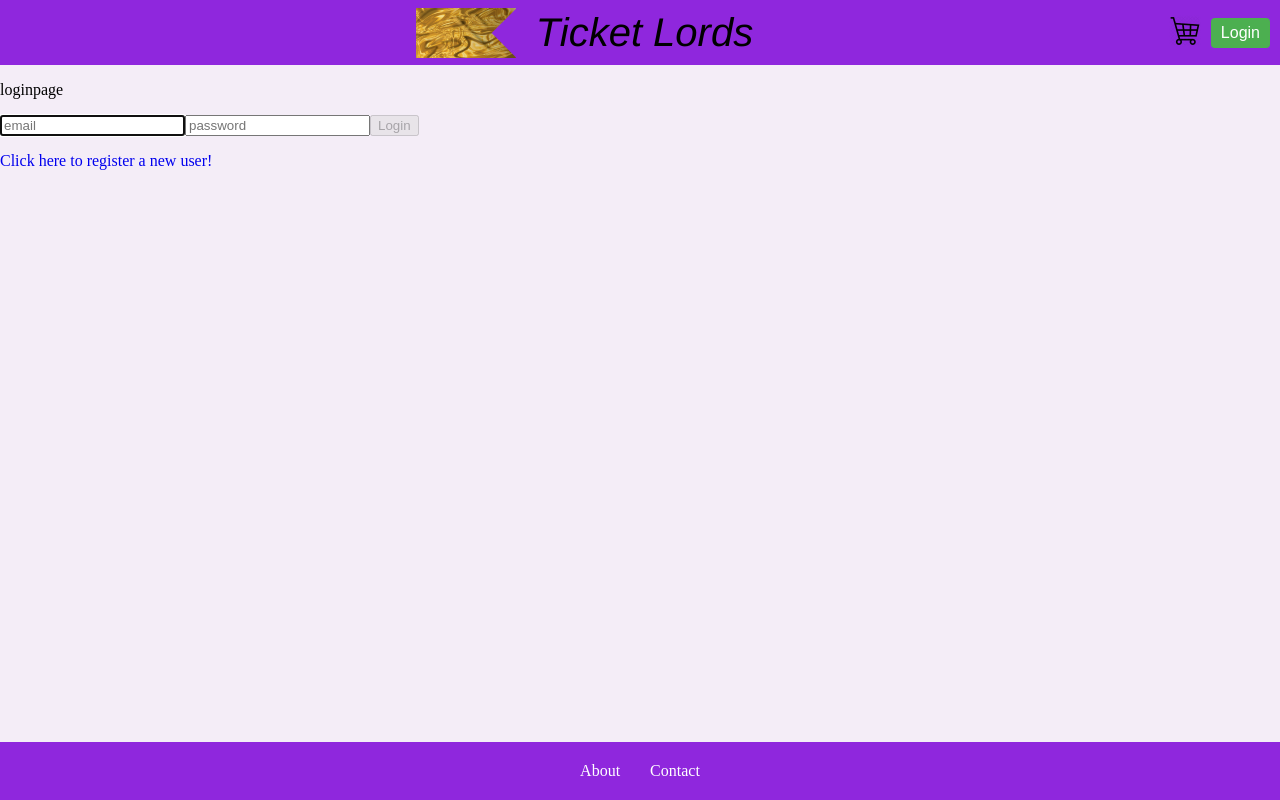
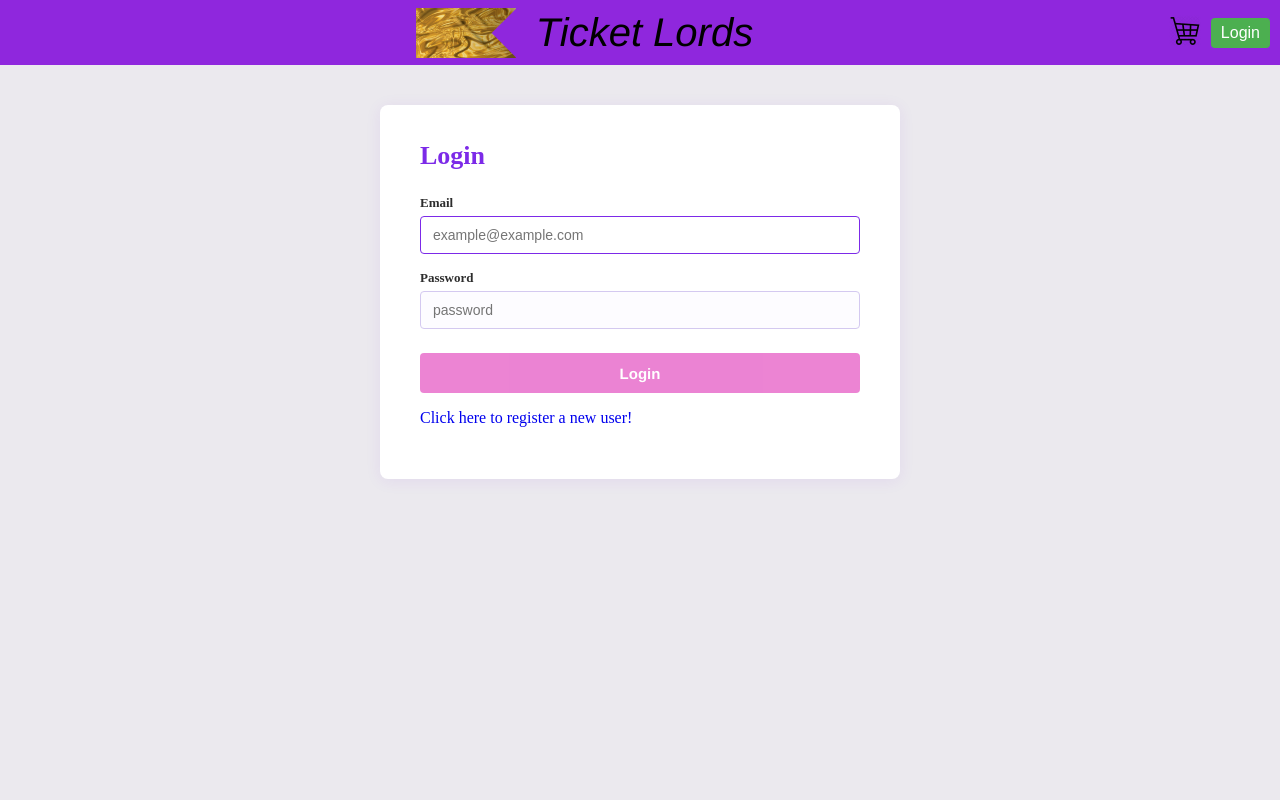
Before and after one commit to IDATA2301/idata2301-ticketlords-group4, a React (Vite) app: page /login in a window 1280 px wide. Shown: the top 800 px of the page. Built offline with nearby package versions, Linux system fonts and the light colour scheme; no server answers.

Commit message:
added styling to login page

```diff
--- a/src/App.tsx
+++ b/src/App.tsx
@@ -3,7 +3,7 @@ import {UnregisteredUserProvider} from "./context/UnregisteredUserContext";
 import Layout from "./components/Layout";
 import HomePage from "./pages/HomePage";
 import EventPage from "./pages/EventPage";
-import AddEventPage from "./pages/addEventPage.tsx";
+import AddEventPage from "./pages/AddEventPage.tsx";
 import LoginPage from "./pages/LoginPage";
 import UserPage from "./pages/UserPage";
 import RegisterUserPage from "./pages/RegisterUserPage";
--- /dev/null
+++ b/src/css/LoginPage.css
@@ -0,0 +1,110 @@
+.login-page {
+  background: #ebe9ee;
+  min-height: 100vh;
+  display: flex;
+  justify-content: center;
+  align-items: flex-start;
+  padding: 40px 16px;
+  box-sizing: border-box;
+}
+
+.login-card {
+  background: white;
+  border-radius: 8px;
+  padding: 36px 40px;
+  width: 100%;
+  max-width: 520px;
+  box-sizing: border-box;
+  box-shadow: 0 2px 16px rgba(124, 42, 232, 0.08);
+}
+
+.login-card h2 {
+  color: #7c2ae8;
+  font-size: 26px;
+  font-weight: 700;
+  margin: 0 0 24px 0;
+}
+
+.login-field {
+  display: flex;
+  flex-direction: column;
+  margin-bottom: 16px;
+}
+
+.login-field label {
+  font-size: 13px;
+  font-weight: 600;
+  color: #2d2d2d;
+  margin-bottom: 5px;
+}
+
+.login-field input {
+  height: 38px;
+  padding: 0 12px;
+  border: 1.5px solid #d4c9f0;
+  border-radius: 4px;
+  font-size: 14px;
+  color: #2d2d2d;
+  background: #fdfcff;
+  outline: none;
+  transition: border-color 0.2s ease;
+  box-sizing: border-box;
+}
+
+.login-field input:focus {
+  border-color: #7c2ae8;
+  background: white;
+}
+
+.login-error {
+  color: red;
+  font-size: 12px;
+  margin: 6px 0 10px 0;
+}
+
+.login-submit {
+  cursor: pointer;
+  background-color: #DF32B6;
+  width: 100%;
+  height: 40px;
+  color: white;
+  font-weight: bold;
+  border: none;
+  border-radius: 4px;
+  font-family: "Franklin Gothic Medium", Arial, sans-serif;
+  font-size: 15px;
+  margin-top: 8px;
+  transition: background-color 0.2s ease;
+}
+
+.login-submit:hover:not(:disabled) {
+  background-color: #aa1a87;
+}
+
+.login-submit:disabled {
+  opacity: 0.6;
+  cursor: not-allowed;
+}
+
+.login-secondary {
+  margin-top: 14px;
+  font-size: 13px;
+  color: #2d2d2d;
+  text-align: center;
+}
+
+.login-secondary a {
+  color: #7c2ae8;
+  font-weight: 700;
+  text-decoration: none;
+}
+
+.login-secondary a:hover {
+  text-decoration: underline;
+}
+
+@media (max-width: 600px) {
+  .login-card {
+    padding: 24px 18px;
+  }
+}
--- a/src/pages/LoginPage.tsx
+++ b/src/pages/LoginPage.tsx
@@ -1,13 +1,14 @@
 import type React from "react";
-import { useEffect, useState } from "react";
-import { useNavigate, Link} from "react-router-dom";
-import { API_BASE_URL } from "../config";
-import { isAuthenticated, setAuthToken } from "../util/authUtils";
+import "../css/LoginPage.css";
+import {useEffect, useState} from "react";
+import {useNavigate, Link} from "react-router-dom";
+import {API_BASE_URL} from "../config";
+import {isAuthenticated, setAuthToken} from "../util/authUtils";
 
 export default function LoginPage() {
   const [email, setEmail] = useState("");
   const [password, setPassword] = useState("");
-  const [ error, setError] = useState("");
+  const [error, setError] = useState("");
   const navigate = useNavigate();
 
   useEffect(() => {
@@ -28,8 +29,8 @@ export default function LoginPage() {
     try {
       const response = await fetch(`${API_BASE_URL}/users/user/login`, {
         method: "POST",
-        headers: { "Content-Type": "application/json" },
-        body: JSON.stringify({ email, password })
+        headers: {"Content-Type": "application/json"},
+        body: JSON.stringify({email, password})
       });
 
       if (!response.ok) {
@@ -49,31 +50,45 @@ export default function LoginPage() {
   };
 
   return (
-    <>
+    <div className="login-page">
+      <div className="login-card">
+        <h2>Login</h2>
+
         <form onSubmit={handleLogin}>
-        <p>loginpage</p>
+          <div className="login-field">
+            <label>Email</label>
             <input
               type="email"
               value={email}
-          placeholder="email"
+              placeholder="example@example.com"
               onChange={(e) => setEmail(e.target.value)}
               autoFocus
             />
+          </div>
+
+          <div className="login-field">
+            <label>Password</label>
             <input
               type="password"
               id="password"
               placeholder="password"
               onChange={(e) => setPassword(e.target.value)}
             />
-        {error && <p style={{ color: "red" }}>{error}</p>}
-        <button type="submit" disabled={email === "" || password === ""}>
+          </div>
+
+          {error && <p style={{color: "red"}}>{error}</p>}
+
+          <button type="submit" className="login-submit" disabled={email === "" || password === ""}>
             Login
           </button>
         </form>
 
+        <div className="login-register">
           <Link to="/register">
             <p>Click here to register a new user!</p>
           </Link>
-    </>
+        </div>
+      </div>
+    </div>
   );
 }
```
Lines whose indentation alone changed are shown as unchanged.
